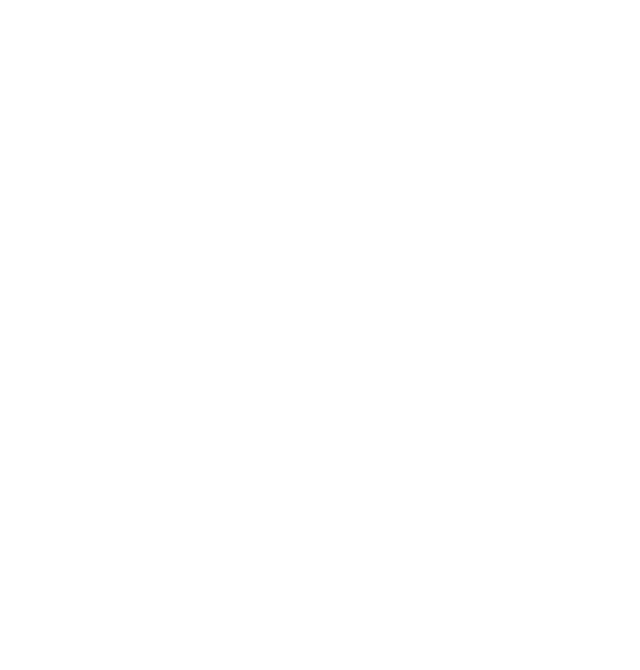
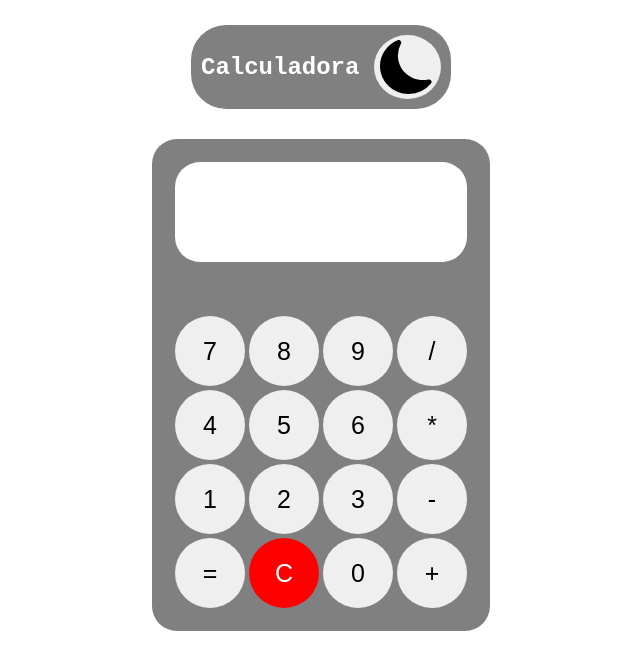
Before and after one commit to CrisCaBeRi/Calcualdora-JavaScript, a plain HTML site: page index.html in a window 1280 px wide. Shown: the whole page, without its empty margins (319-959 px from the left). Drawn offline with Linux system fonts and the light colour scheme; files that its build step writes are made by us from their sources.

Commit message:
Comentarios

```diff
--- a/Styles/style.css
+++ b/Styles/style.css
@@ -0,0 +1,92 @@
+body {
+  margin: 0;
+  padding: 0;
+  box-sizing: border-box;
+  display: flex;
+  flex-direction: column;
+  align-items: center;
+  font-family: 'Courier New', Courier, monospace;
+}
+
+.header {
+  border-radius: 35px;
+  background-color: grey;
+  width: 30vh;
+  display: flex;
+  margin: 25px;
+  padding: 0px 10px 0px 10px;
+  color: white;
+  align-items: center;
+  justify-content: space-between;
+  font-size: 2vh;
+}
+
+.header button {
+  display: flex;
+  align-items: center;
+  margin: 10px 0px 10px 15px;
+  width: 10vh;
+  height: 8vh;
+  border-radius: 50%;
+  border: none;
+}
+
+.header button:hover {
+  background-color:yellow;
+}
+
+.calculadora{
+  margin: 5px;
+  padding:20px;
+  background-color:grey;
+  border-radius: 25px;
+  }
+
+  .calculadora td {
+    font-family: 'Courier New', Courier, monospace;
+    font-weight: bold;
+  }
+  .calculadora td button{
+    border-radius: 50%;
+    border-color: none;
+    border: none;
+    display:block;
+    width:70px;
+    height: 70px;
+    font-size: 25px;
+  }
+
+  .calculadora td button:hover {
+    background-color: black;
+    color: white;
+
+  }
+  #reset {
+    background-color: red;
+    color: white;
+  }
+
+  #resultado{
+    display:block;
+    padding-right: 25px;
+    text-align: right;
+    font-size: 40px;
+    margin-bottom: 50px;
+    height: 100px;
+    line-height: 100px;
+    background-color:#fff;
+    border-radius: 25px;
+    *overflow-y: scroll;
+    color: black;
+  }
+
+/* .btn {
+  border-radius:20%;
+  background-color: #2980b9;
+  color: white;
+} */
+
+.oscuro{
+  background-color: #1f1f1f;
+  color: #f1eded;
+}
--- a/index.html
+++ b/index.html
@@ -4,10 +4,69 @@
         <meta charset="UTF-8">
         <meta http-equiv="X-UA-Compatible" content="IE=edge">
         <meta name="viewport" content="width=device-width, initial-scale=1.0">
-    <link rel="stylesheet" href="style.css">
+        <link rel="stylesheet" href="./Styles/style.css">
+        <script src="./operaciones.js"></script>
+
         <title>Calculadora</title>
     </head>
-<body>
+
+
+
+    <body onload="init();">
+        <section class="header">
+            <h1>Calculadora</h1>
+            <button type="button" class="btn btn-dark" onclick="cambiarModo()"><img src="./Assets/moon-fill.svg" alt=""></button>
+            <img src="" alt="">
+        </section>
+
+            <table class="calculadora">
+                <tr>
+                    <td colspan="4"><span id="resultado"></span></td>
+
+                </tr>
+                <tr>
+                    <td><button id="siete">7</button></td><td><button id="ocho">8</button></td><td><button
+                            id="nueve">9</button></td><td><button id="division">/</button></td>
+                </tr>
+                <tr>
+                    <td><button id="cuatro">4</button></td><td><button
+                            id="cinco">5</button></td><td><button id="seis">6</button></td><td><button
+                            id="multiplicacion">*</button></td>
+                </tr>
+                <tr>
+                    <td>
+                        <button id="uno">1</button>
+                    </td>
+                    <td>
+                        <button id="dos">2</button>
+                    </td>
+                    <td>
+                        <button id="tres">3</button>
+                    </td>
+                    <td>
+                        <button id="resta">-</button>
+                    </td>
+                </tr>
+
+                <tr>
+                    <td>
+                        <button id="igual">=</button>
+                    </td>
+                    <td>
+                        <button id="reset">C</button>
+                    </td>
+                    <td>
+                        <button id="cero">0</button>
+                    </td>
+                    <td>
+                        <button id="suma">+</button>
+                    </td>
+                </tr>
+
+
+            </table>
+
+
 
         </body>
     </html>
--- /dev/null
+++ b/operaciones.js
@@ -0,0 +1,140 @@
+/*Funcion creada para alternar entre acciones (.toogle|crea una clase que luego se modifica en css con background color)  */
+
+function cambiarModo() {
+    /*Se define la variable que almacena el body del html*/
+    var cuerpoweb = document.body;
+    /*.classlist | sirve para acceder a las clases del documento y.toogle | para gregar clases*/
+    cuerpoweb.classList.toggle("oscuro");
+}
+
+//Declaramos variables
+var operandoa;
+var operandob;
+var operacion;
+
+/*se crea una función encargada de inicializar el funcionamiento que almacena variables y traen los id correspondientes para cada boton */
+
+function init(){
+
+    //variables
+    var resultado = document.getElementById('resultado');
+    var reset = document.getElementById('reset');
+    var suma = document.getElementById('suma');
+    var resta = document.getElementById('resta');
+    var multiplicacion = document.getElementById('multiplicacion');
+    var division = document.getElementById('division');
+    var igual = document.getElementById('igual');
+    var uno = document.getElementById('uno');
+    var dos = document.getElementById('dos');
+    var tres = document.getElementById('tres');
+    var cuatro = document.getElementById('cuatro');
+    var cinco = document.getElementById('cinco');
+    var seis = document.getElementById('seis');
+    var siete = document.getElementById('siete');
+    var ocho = document.getElementById('ocho');
+    var nueve = document.getElementById('nueve');
+    var cero = document.getElementById('cero');
+
+    //Eventos de click
+    /*para cada variable definida anteriormente se adjunta el evento .onclick que se encarga de realizar cierta funcionalidad cuando se hace clic en un botón*/
+
+
+    uno.onclick = function(e){
+        /* Se toma la ruta del id de html resultado y se le suma el valor string del numero correspondiente */
+        resultado.textContent = resultado.textContent  + "1";
+    }
+    dos.onclick = function(e){
+        resultado.textContent = resultado.textContent  + "2";
+    }
+    tres.onclick = function(e){
+        resultado.textContent = resultado.textContent  + "3";
+    }
+    cuatro.onclick = function(e){
+        resultado.textContent = resultado.textContent  + "4";
+    }
+    cinco.onclick = function(e){
+        resultado.textContent = resultado.textContent  + "5";
+    }
+    seis.onclick = function(e){
+        resultado.textContent = resultado.textContent  + "6";
+    }
+    siete.onclick = function(e){
+        resultado.textContent = resultado.textContent  + "7";
+    }
+    ocho.onclick = function(e){
+        resultado.textContent = resultado.textContent  + "8";
+    }
+    nueve.onclick = function(e){
+        resultado.textContent = resultado.textContent  + "9";
+    }
+    cero.onclick = function(e){
+        resultado.textContent = resultado.textContent  + "0";
+    }
+
+    /*Se llama el id, se le añade el evento y se asigna a una funcion que luego llama la funcion resetear */
+    reset.onclick = function(e){
+        resetear();
+    }
+
+    /*se llama de nuevo el id suma con el evento .onclick y se crea una función que alamcena la variable que se ha definido con el primer numero ingresado y lo envia a pantalla, luego se altera la variable operación agregando el string "+" y se llama la funcion limpiar*/
+    suma.onclick = function(e){
+        operandoa = resultado.textContent;
+        operacion = "+";
+        limpiar();
+    }
+    resta.onclick = function(e){
+        operandoa = resultado.textContent;
+        operacion = "-";
+        limpiar();
+    }
+    multiplicacion.onclick = function(e){
+        operandoa = resultado.textContent;
+        operacion = "*";
+        limpiar();
+    }
+    division.onclick = function(e){
+        operandoa = resultado.textContent;
+        operacion = "/";
+        limpiar();
+    }
+    /*se llama el id igual con su accion onclick asignada a una funcion que toma el valor de la variable # 2 y lo envia de nuevo a la vista. Luego, se llama la funcion resolver*/
+    igual.onclick = function(e){
+        operandob = resultado.textContent;
+        resolver();
+    }
+  }
+/*Esta función se encarga de traer el id resultado y tarle un valor de "" o nulo para que se muestre en la vista del resultado*/
+  function limpiar(){
+    resultado.textContent = "";
+  }
+/*Se crea la funcion resetear que se encarga de borrar el contenido de la vista y luego toma las tres variables de numero 1 ,2 y la variable de operación y les da de nuevo un valor en cero*/
+  function resetear(){
+    resultado.textContent = "";
+    operandoa = 0;
+    operandob = 0;
+    operacion = "";
+  }
+/*se crea esta funcion que se llama exclusivamente al seleccionar igual, en ella, se almacena un switch case con los cases correspondientes a las operaciones de la calculadora */
+
+  function resolver(){
+    /*se crea una variable res en 0 que se encargará de almacenar los elementos que se produzcan de los resultados de las operaciones */
+    var res = 0;
+    switch(operacion){
+      case "+":
+        /*para cada caso se crea una operación que va a almacenar la operación y luego va a ser enviada mediante resultado.textContent asignando la variable res*/
+        res = parseFloat(operandoa) + parseFloat(operandob);
+        break;
+      case "-":
+          res = parseFloat(operandoa) - parseFloat(operandob);
+          break;
+      case "*":
+        res = parseFloat(operandoa) * parseFloat(operandob);
+        break;
+      case "/":
+        res = parseFloat(operandoa) / parseFloat(operandob);
+        break;
+    }
+    /*se borra la operación de la pantalla y se reinician las variables*/
+    resetear();
+    resultado.textContent = res;
+  }
```
Also changed, not shown: Assets/moon-fill.svg (added). Lines whose indentation alone changed are shown as unchanged.
